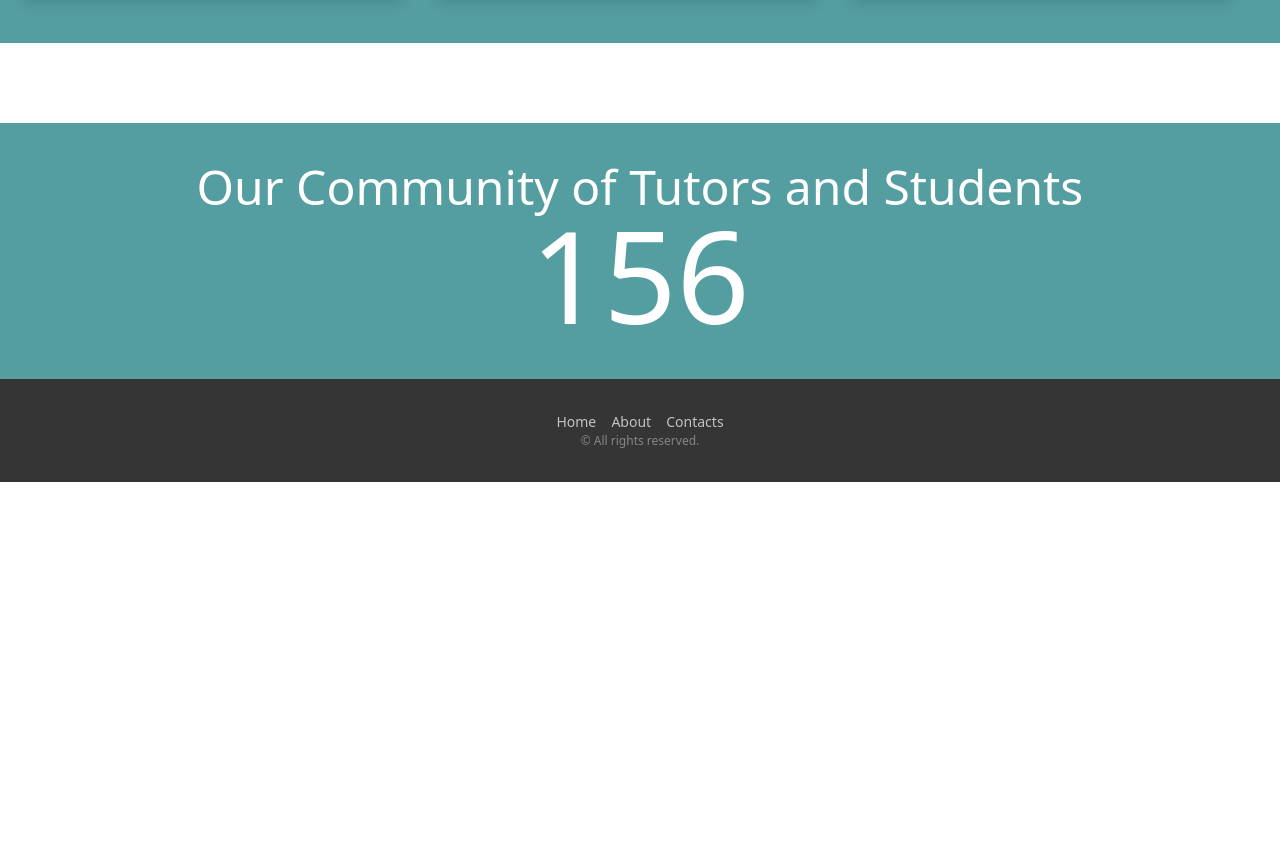
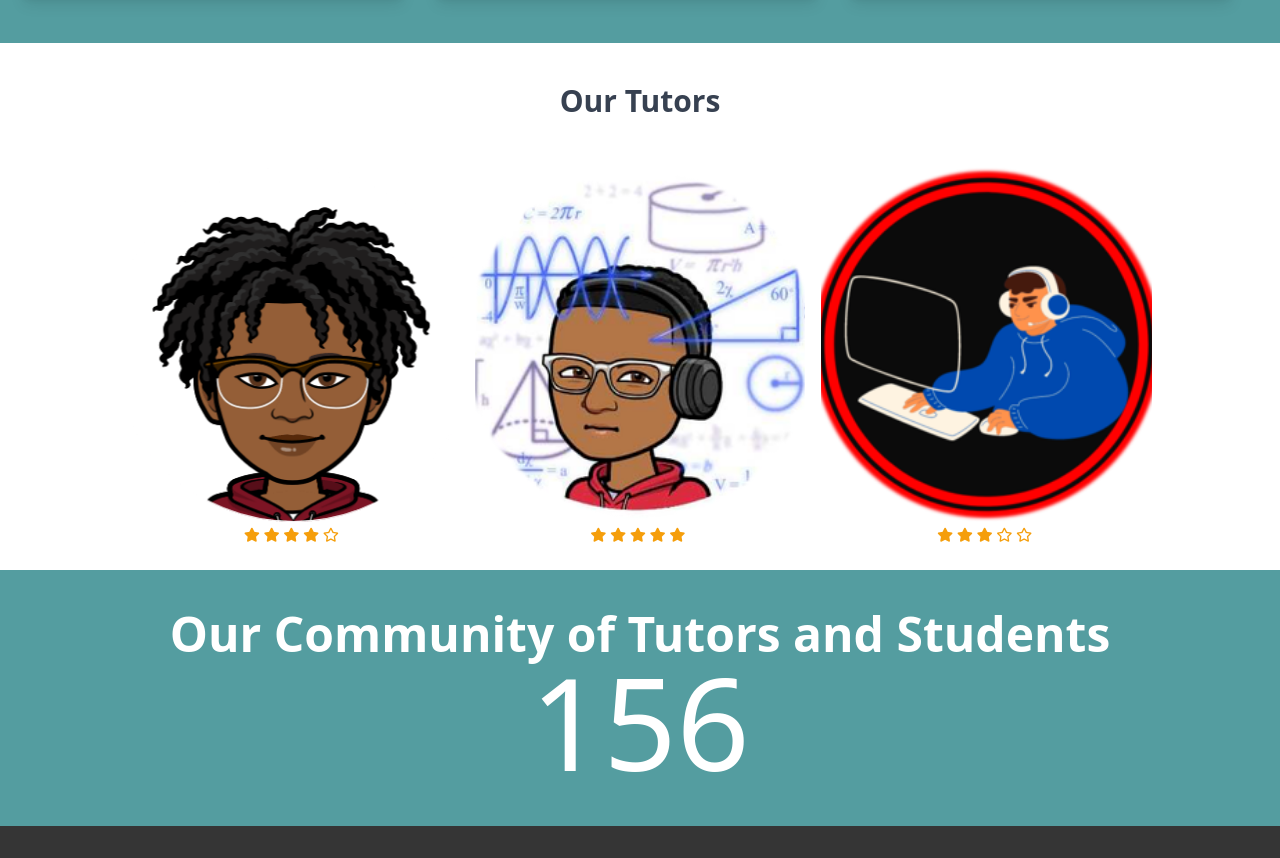
Before and after one commit to IFM2B-E4NNF/IFM2B_PROJECT, a plain HTML site: page index.html in a window 1280 px wide. Shown: the part 1040-1898 px from the top of the page. Before the commit the page ends 1522 px from the top, so only its background shows below. Drawn offline with nearby package versions, Linux system fonts and the light colour scheme.

Commit message:
Added Tutors

```diff
--- a/index.html
+++ b/index.html
@@ -7,6 +7,7 @@
   <meta name="viewport" content="width=device-width, initial-scale=1.0">
   <link rel="stylesheet" href="styles.css">
   <link rel="stylesheet" href="https://cdnjs.cloudflare.com/ajax/libs/tailwindcss/2.2.9/tailwind.min.css">
+  <link rel="stylesheet" href="https://use.fontawesome.com/releases/v5.11.2/css/all.css" />
   <title>Academia®</title>
 </head>
 
@@ -116,10 +117,105 @@
       </div>
     </div>
   </section>
-  <section id="tutors"></section>
+
+  <section id = "tutors" class="overflow-hidden text-gray-700 ">
+    <h1 class="font-bold text-3xl">Our Tutors</h1>
+    <div class="container px-5 py-2 mx-auto lg:pt-12 lg:px-32">
+        <div class="flex flex-wrap -m-1 md:-m-2">
+            <div class="flex flex-wrap w-1/3">
+                <div class="w-full p-1 md:p-2">
+                    <img alt="gallery" class="block object-cover object-center w-full h-full rounded-lg"
+                        src="images/tutors/tutor1.png">
+
+                        <ul class="flex justify-center">
+                          <li>
+                              <i class="fas fa-star fa-sm text-yellow-500 mr-1"></i>
+                          </li>
+                          <li>
+                              <i class="fas fa-star fa-sm text-yellow-500 mr-1"></i>
+                          </li>
+                          <li>
+                              <i class="fas fa-star fa-sm text-yellow-500 mr-1"></i>
+                          </li>
+                          <li>
+                              <i class="fas fa-star fa-sm text-yellow-500 mr-1"></i>
+                          </li>
+                          <li>
+                              <i class="far fa-star fa-sm text-yellow-500 mr-1"></i>
+                          </li>
+                      </ul>
+                </div>
+            </div>
+            <div class="flex flex-wrap w-1/3">
+                <div class="w-full p-1 md:p-2">
+                    <img alt="gallery" class="block object-cover object-center w-full h-full rounded-lg"
+                        src="images/tutors/tutor4.png">
+                        <ul class="flex justify-center">
+                          <li>
+                              <i class="fas fa-star fa-sm text-yellow-500 mr-1"></i>
+                          </li>
+                          <li>
+                              <i class="fas fa-star fa-sm text-yellow-500 mr-1"></i>
+                          </li>
+                          <li>
+                              <i class="fas fa-star fa-sm text-yellow-500 mr-1"></i>
+                          </li>
+                          <li>
+                              <i class="fas fa-star fa-sm text-yellow-500 mr-1"></i>
+                          </li>
+                          <li>
+                              <i class="fas fa-star fa-sm text-yellow-500 mr-1"></i>
+                          </li>
+                      </ul>
+                </div>
+            </div>
+            <div class="flex flex-wrap w-1/3">
+                <div class="w-full p-1 md:p-2">
+                    <img alt="gallery" class="block object-cover object-center w-full h-full rounded-lg"
+                        src="images/tutors/tutor3.png">
+                        <ul class="flex justify-center">
+                          <li>
+                              <i class="fas fa-star fa-sm text-yellow-500 mr-1"></i>
+                          </li>
+                          <li>
+                              <i class="fas fa-star fa-sm text-yellow-500 mr-1"></i>
+                          </li>
+                          <li>
+                              <i class="fas fa-star fa-sm text-yellow-500 mr-1"></i>
+                          </li>
+                          <li>
+                              <i class="far fa-star fa-sm text-yellow-500 mr-1"></i>
+                          </li>
+                          <li>
+                              <i class="far fa-star fa-sm text-yellow-500 mr-1"></i>
+                          </li>
+                      </ul>
+                </div>
+            </div>
+            <!-- <div class="flex flex-wrap w-1/3">
+                <div class="w-full p-1 md:p-2">
+                    <img alt="gallery" class="block object-cover object-center w-full h-full rounded-lg"
+                        src="images/tutors/tutor4.png">
+                </div>
+            </div>
+            <div class="flex flex-wrap w-1/3">
+                <div class="w-full p-1 md:p-2">
+                    <img alt="gallery" class="block object-cover object-center w-full h-full rounded-lg"
+                        src="images/tutors/tutor6.jpg">
+                </div>
+            </div>
+            <div class="flex flex-wrap w-1/3">
+                <div class="w-full p-1 md:p-2">
+                    <img alt="gallery" class="block object-cover object-center w-full h-full rounded-lg"
+                        src="images/tutors/tutor5.jpg">
+                </div>
+            </div> -->
+        </div>
+  </section>
+
   <section class="quote">
     <div class="container">
-      <h1 class="text-5xl">Our Community of Tutors and Students</h1>
+      <h1 class="font-bold text-5xl">Our Community of Tutors and Students</h1>
       <p class="text-9xl">156</p>
     </div>
   </section>
```
Also changed, not shown: images/tutors/tutor1.png (added), images/tutors/tutor2.jpg (added), images/tutors/tutor3.png (added), images/tutors/tutor4.png (added), images/tutors/tutor5.jpg (added), images/tutors/tutor6.jpg (added).
